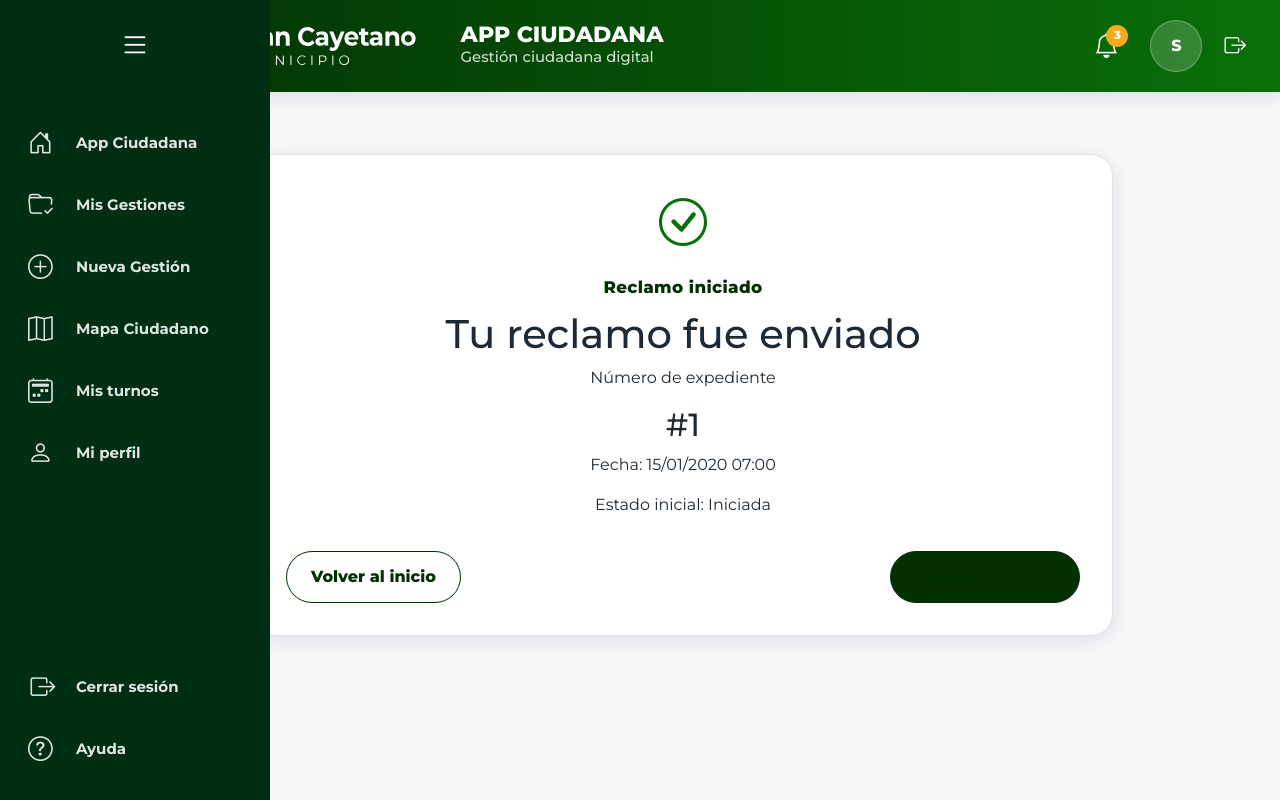
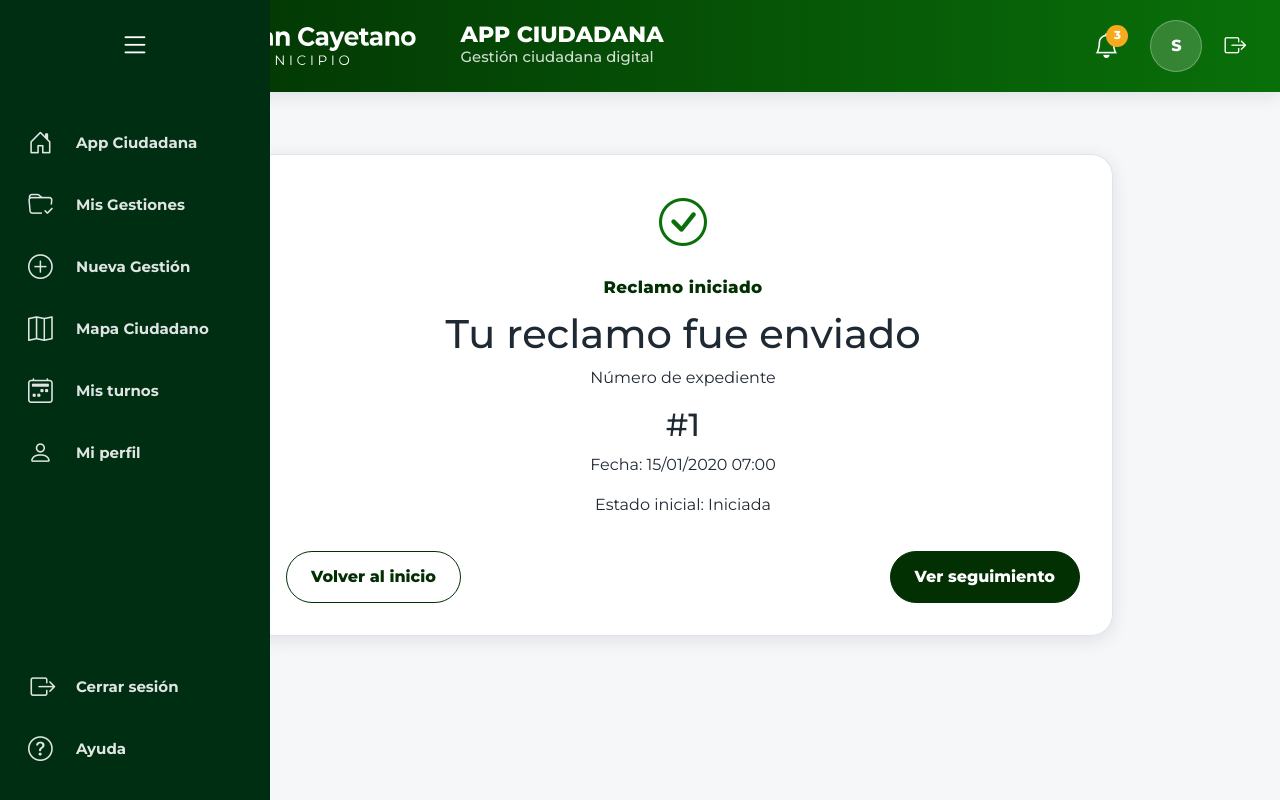
Before and after one commit to sorensenclara/SistemaGestionSanCayetano, a Django app: page /ciudadano/reclamos/iniciado/1/ in a window 1280 px wide. Run offline with Django 5.2, Linux system fonts and the light colour scheme; a user stored in the database is signed in; data comes from the database, SQL or seed files in the repository; tables that the repository leaves empty hold one stand-in row (values such as "Sample post").

Commit message:
cambios flow

```diff
--- a/municipio/templates/citizen/reclamo_evidencia.html
+++ b/municipio/templates/citizen/reclamo_evidencia.html
@@ -55,7 +55,7 @@
             <div class="platform-form-group">
                 <label class="platform-form-label">Documentos PDF</label>
                 <div class="platform-form-help">
-                    <span>* Opcional. Adjuntá documentos si son necesarios.</span>
+                    <span>* Opcional. Adjuntá si son necesarios.</span>
                 </div>
 
                 <label for="documento" class="platform-upload-box platform-upload-box-compact platform-upload-box-secondary" id="documentUploadBox">
--- a/municipio/templates/components/flow_success.html
+++ b/municipio/templates/components/flow_success.html
@@ -27,12 +27,12 @@
         <p>{{ status_label }}: {{ status_value }}</p>
     {% endif %}
 
-    <div class="platform-form-actions platform-form-actions-center">
+    <div style="margin-top:34px; display:flex; justify-content:space-between; gap:14px;">
         {% if secondary_url %}
             <a href="{{ secondary_url }}" class="btn platform-btn platform-btn-outline-primary">{{ secondary_label|default:"Volver al inicio" }}</a>
         {% endif %}
         {% if primary_url %}
-            <a href="{{ primary_url }}" class="btn platform-btn platform-btn-primary">{{ primary_label|default:"Ver seguimiento" }}</a>
+            <a href="{{ primary_url }}" class="btn platform-btn platform-btn-primary" style="color:#fff !important;">{{ primary_label|default:"Ver seguimiento" }}</a>
         {% endif %}
     </div>
 
```
